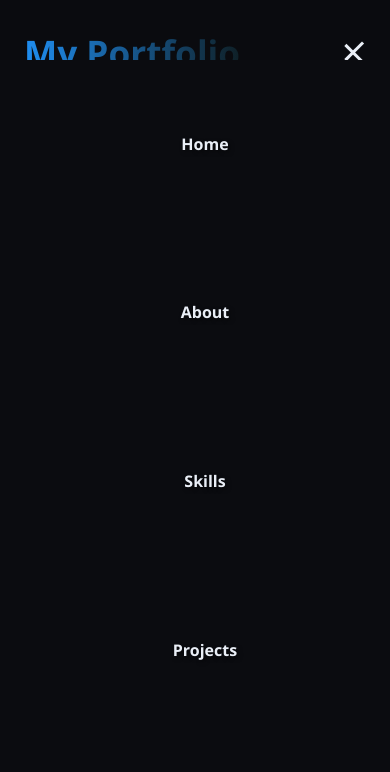
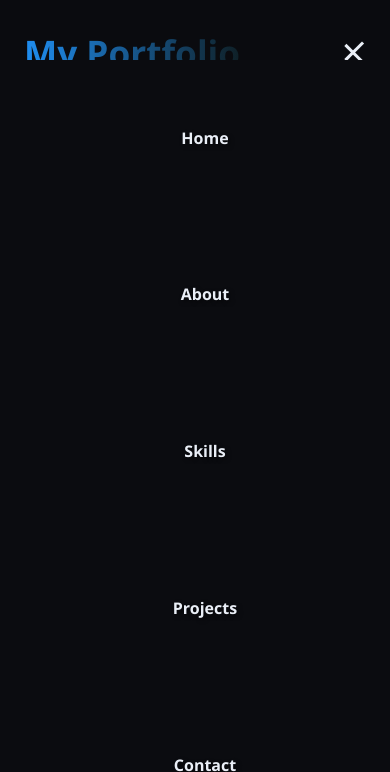
Before and after one commit to Syed-Abdullah-763/my_portfolio, a plain HTML site: page index.html in a window 390 px wide. Both pictures are taken after a click on the element 353 px from the left and 52 px from the top of the page. Shown: the top 772 px of the page. Drawn offline with nearby package versions, Linux system fonts and the light colour scheme.

Commit message:
Correct the view of burger nav in small screens

```diff
--- a/style.css
+++ b/style.css
@@ -306,7 +306,7 @@ footer {
     background-color: var(--bg-color);
     top: 60px;
     right: 0;
-    height: 100vh;
+    height: calc(100vh - 60px);
     width: 100%;
     flex-direction: column;
     align-items: center;
```
